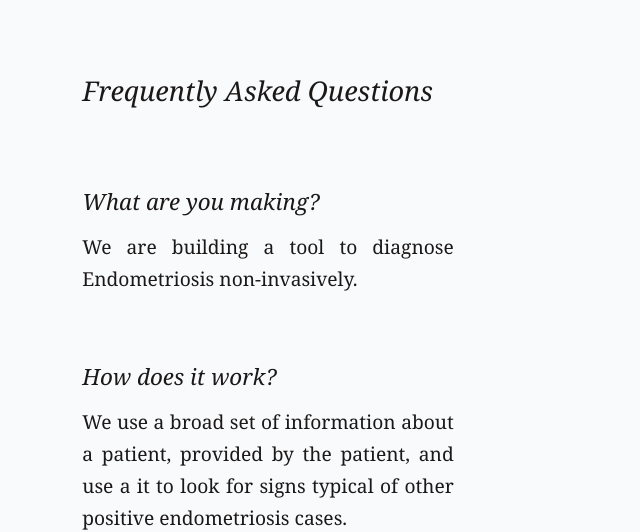
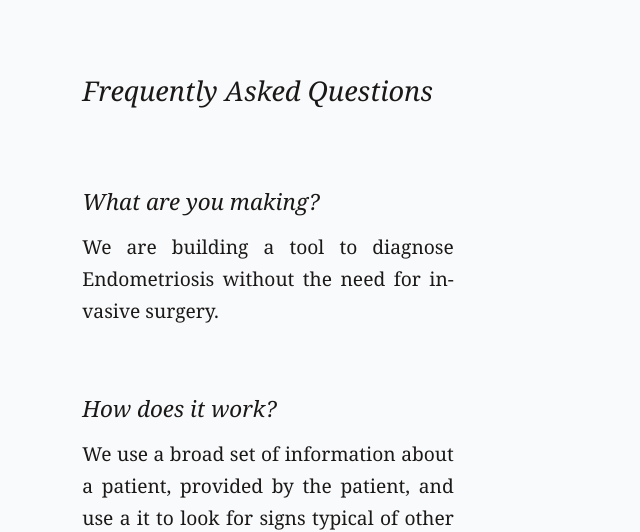
Before and after one commit to Tomspotlight/Tomspotlight.github.io, a plain HTML site: page FAQ.html in a window 1280 px wide. Shown: the part 278-810 px from the top of the page, without its empty margins (220-860 px from the left). Drawn offline with Linux system fonts and the light colour scheme; a web font is replaced by a local one.

Commit message:
Update FAQ.html

```diff
--- a/FAQ.html
+++ b/FAQ.html
@@ -30,7 +30,7 @@
      <br>
 
       <h3>What are you making?</h3>
-      <p>We are building a tool to diagnose Endometriosis non-invasively.</p>
+      <p>We are building a tool to diagnose Endometriosis without the need for invasive surgery.</p>
      <br>
 
       <h3>How does it work?</h3>
```
